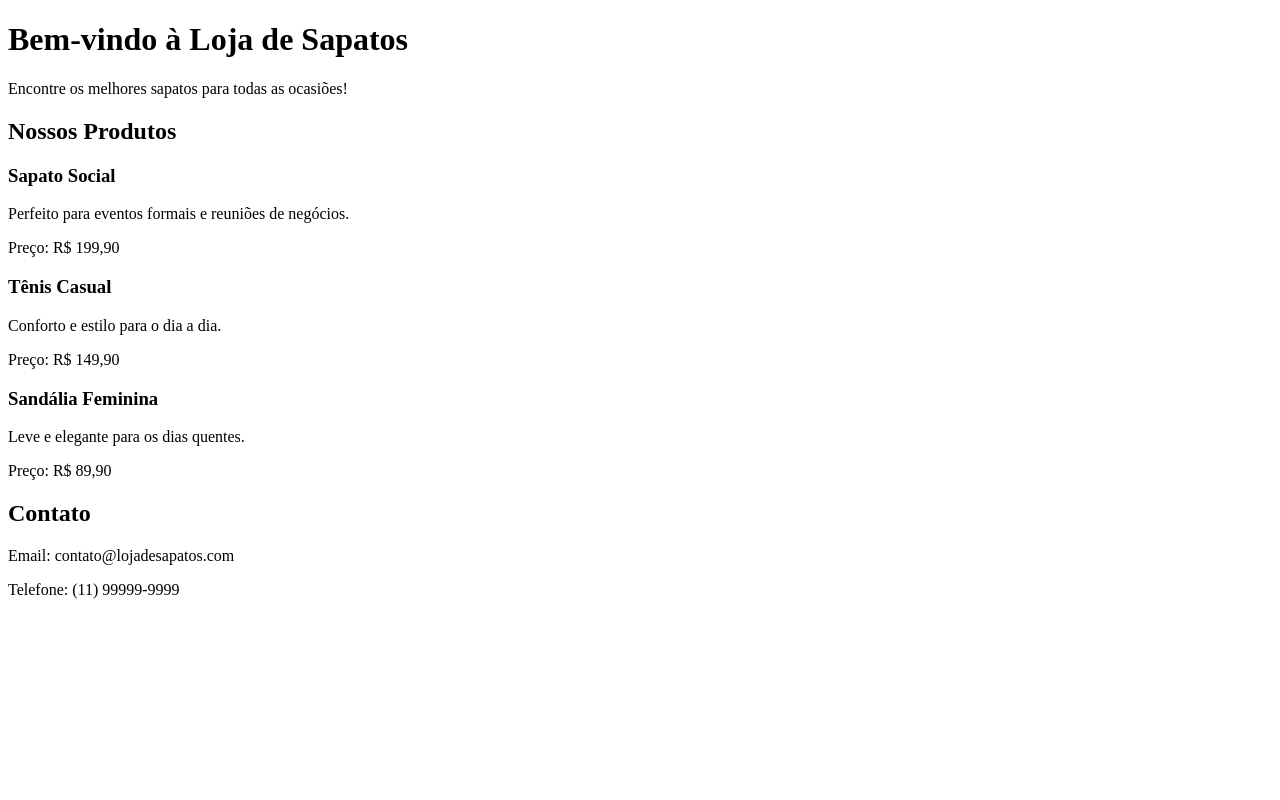
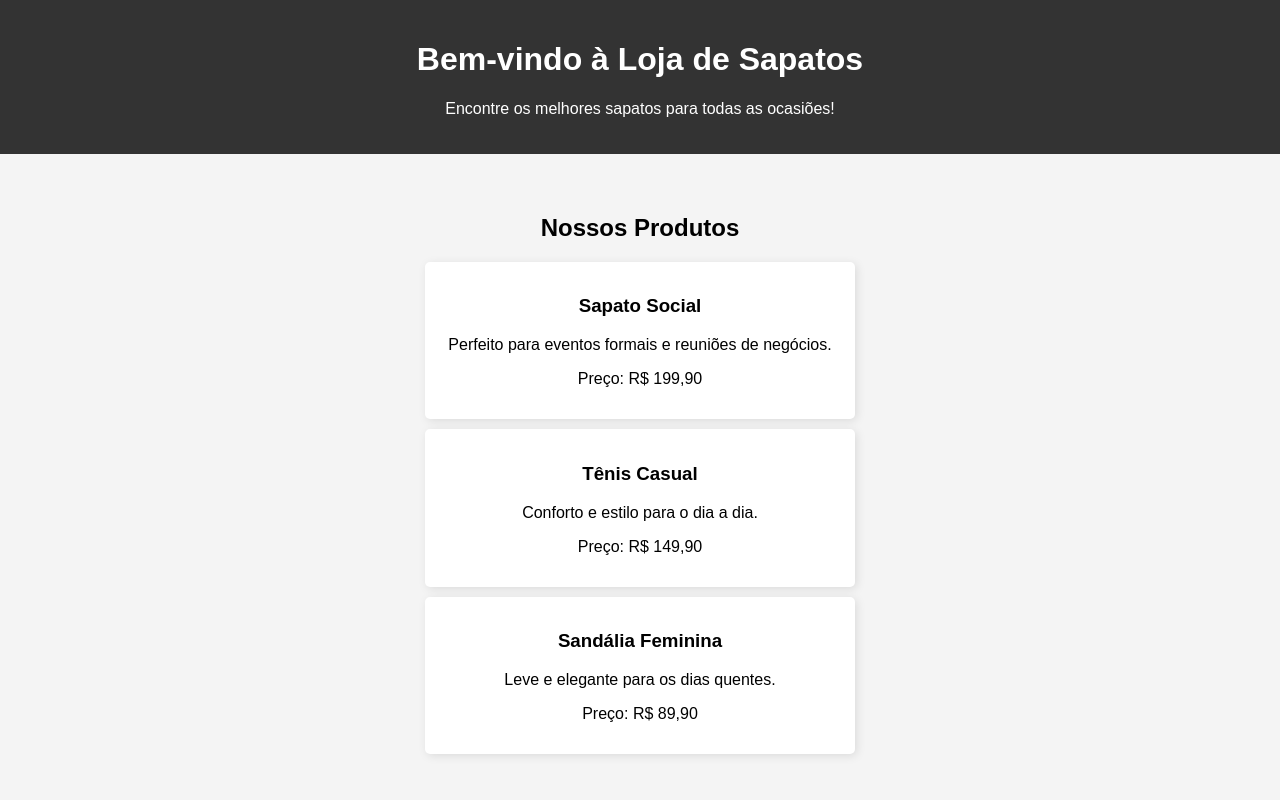
Before and after one commit to BrenoGuimaraes7/Aula005, a plain HTML site: page sapato.html in a window 1280 px wide. Shown: the top 800 px of the page. Drawn offline with Linux system fonts and the light colour scheme.

Commit message:
adicionando CSS no sapato

```diff
--- a/sapato.html
+++ b/sapato.html
@@ -4,6 +4,7 @@
     <meta charset="UTF-8">
     <meta name="viewport" content="width=device-width, initial-scale=1.0">
     <title>Loja de Sapatos</title>
+    <link rel="stylesheet" href="style.css">
 </head>
 <body>
     <header>
--- /dev/null
+++ b/style.css
@@ -0,0 +1,37 @@
+body {
+    font-family: Arial, sans-serif;
+    margin: 0;
+    padding: 0;
+    background-color: #f4f4f4;
+    text-align: center;
+}
+
+header {
+    background-color: #333;
+    color: white;
+    padding: 20px;
+}
+
+section {
+    margin: 20px;
+    padding: 20px;
+}
+
+article {
+    background-color: white;
+    margin: 10px auto;
+    padding: 15px;
+    border-radius: 5px;
+    box-shadow: 2px 2px 10px rgba(0, 0, 0, 0.1);
+    width: 80%;
+    max-width: 400px;
+}
+
+footer {
+    background-color: #333;
+    color: white;
+    padding: 10px;
+    position: relative;
+    bottom: 0;
+    width: 100%;
+}
```
